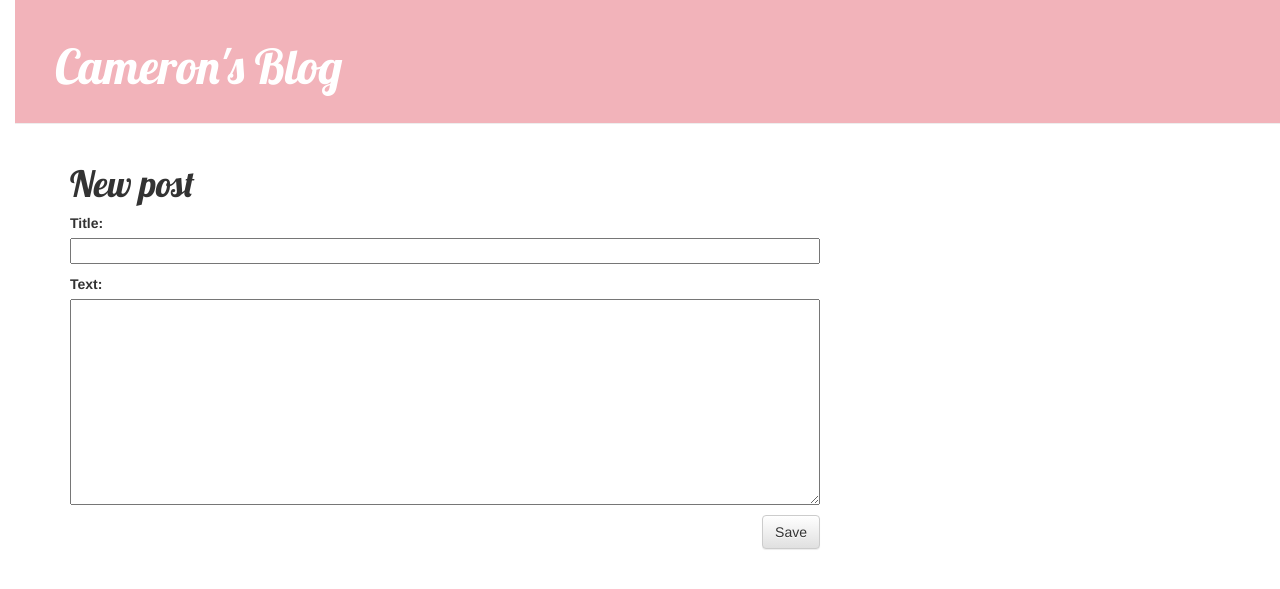
After one commit to cameronlucky/my-first-blog, a Django app: page /post/new/ in a window 1280 px wide. The commit adds this page. Shown: the top 589 px of the page. Run offline with Django 3.2, Linux system fonts and the light colour scheme; some libraries are stand-ins or nearby versions.

Commit message:
Added views to create/edit blog post inside the site.

```diff
--- /dev/null
+++ b/blog/forms.py
@@ -0,0 +1,9 @@
+from django import forms
+
+from .models import Post
+
+class PostForm(forms.ModelForm):
+
+	class Meta:
+		model = Post
+		fields = ('title', 'text',)
--- a/blog/static/css/blog.css
+++ b/blog/static/css/blog.css
@@ -32,6 +32,11 @@ h1, h2, h3, h4 {
 	color: #828282;
 }
 
+.edit-btn {
+	float: right;
+	margin-left: 10px;
+}
+
 .save {
 	float: right;
 }
--- a/blog/templates/blog/base.html
+++ b/blog/templates/blog/base.html
@@ -1,6 +1,7 @@
 {% load staticfiles %}
 <html>
 	<head>
+		<title>Cameron's Blog</title>
 		<link rel="stylesheet" href="//maxcdn.bootstrapcdn.com/bootstrap/3.2.0/css/bootstrap.min.css">
 		<link rel="stylesheet" href="//maxcdn.bootstrapcdn.com/bootstrap/3.2.0/css/bootstrap-theme.min.css">
 		<link href="http://fonts.googleapis.com/css?family=Lobster&subset=latin-ext" rel="stylesheet" type="text/css">
@@ -8,6 +9,9 @@
 	</head>
 	<body>
 		<div class="page-header">
+			{% if user.is_authenticated %}
+				<a href="{% url 'post_new' %}" class="top-menu"><span class="glyphicon glyphicon-plus"></span></a>
+			{% endif %}
 			<h1><a href="/">Cameron's Blog</a></h1>
 		</div>
 		<div class="content container">
--- a/blog/templates/blog/post_detail.html
+++ b/blog/templates/blog/post_detail.html
@@ -3,6 +3,9 @@
 {% block content %}
 	<div class="post">
 		{% if post.published_date %}
+			{% if user.is_authenticated %}
+			<a class="edit-btn btn btn-default" href="{% url 'post_edit' pk=post.pk %}"><span class="glyphicon glyphicon-pencil"></span></a>
+		{% endif %}
 			<div class="date">
 				{{ post.published_date }}
 			</div>
--- /dev/null
+++ b/blog/templates/blog/post_edit.html
@@ -0,0 +1,9 @@
+{% extends 'blog/base.html' %}
+
+{% block content %}
+	<h1>New post</h1>
+	<form method="POST" class='post-form'>{% csrf_token %}
+		{{ form.as_p }}
+		<button type="submit" class="save btn btn-default">Save</button>
+	</form>
+{% endblock %}
--- a/blog/urls.py
+++ b/blog/urls.py
@@ -3,5 +3,7 @@ from . import views
 
 urlpatterns = [
 	url(r'^$', views.post_list, name='post_list'),
+	url(r'^post/(?P<pk>[0-9]+)/edit/$', views.post_edit, name='post_edit'),
 	url(r'^post/(?P<pk>[0-9]+)/$', views.post_detail, name='post_detail'),
+	url(r'^post/new/$', views.post_new, name='post_new'),
 ]
--- a/blog/views.py
+++ b/blog/views.py
@@ -1,6 +1,7 @@
-from django.shortcuts import render, get_object_or_404
+from django.shortcuts import render, get_object_or_404, redirect
 from django.utils import timezone
 from .models import Post
+from .forms import PostForm
 
 def post_list(request):
 	posts = Post.objects.filter(published_date__lte=timezone.now()).order_by('published_date')
@@ -9,3 +10,30 @@ def post_list(request):
 def post_detail(request, pk):
 	post = get_object_or_404(Post, pk=pk)
 	return render(request, 'blog/post_detail.html', {'post': post})
+
+def post_new(request):
+	if request.method == "POST":
+		form = PostForm(request.POST)
+		if form.is_valid():
+			post = form.save(commit=False)
+			post.author = request.user
+			post.published_date = timezone.now()
+			post.save()
+			return redirect('post_detail', pk=post.pk)
+	else:
+		form = PostForm()
+	return render(request, 'blog/post_edit.html', {'form': form})
+
+def post_edit(request, pk):
+	post = get_object_or_404(Post, pk=pk)
+	if request.method == "POST":
+		form = PostForm(request.POST, instance=post)
+		if form.is_valid():
+			post = form.save(commit=False)
+			post.author = request.user
+			post.published_date = timezone.now()
+			post.save()
+			return redirect('post_detail', pk=post.pk)
+	else:
+		form = PostForm(instance=post)
+	return render(request, 'blog/post_edit.html', {'form': form})
```
